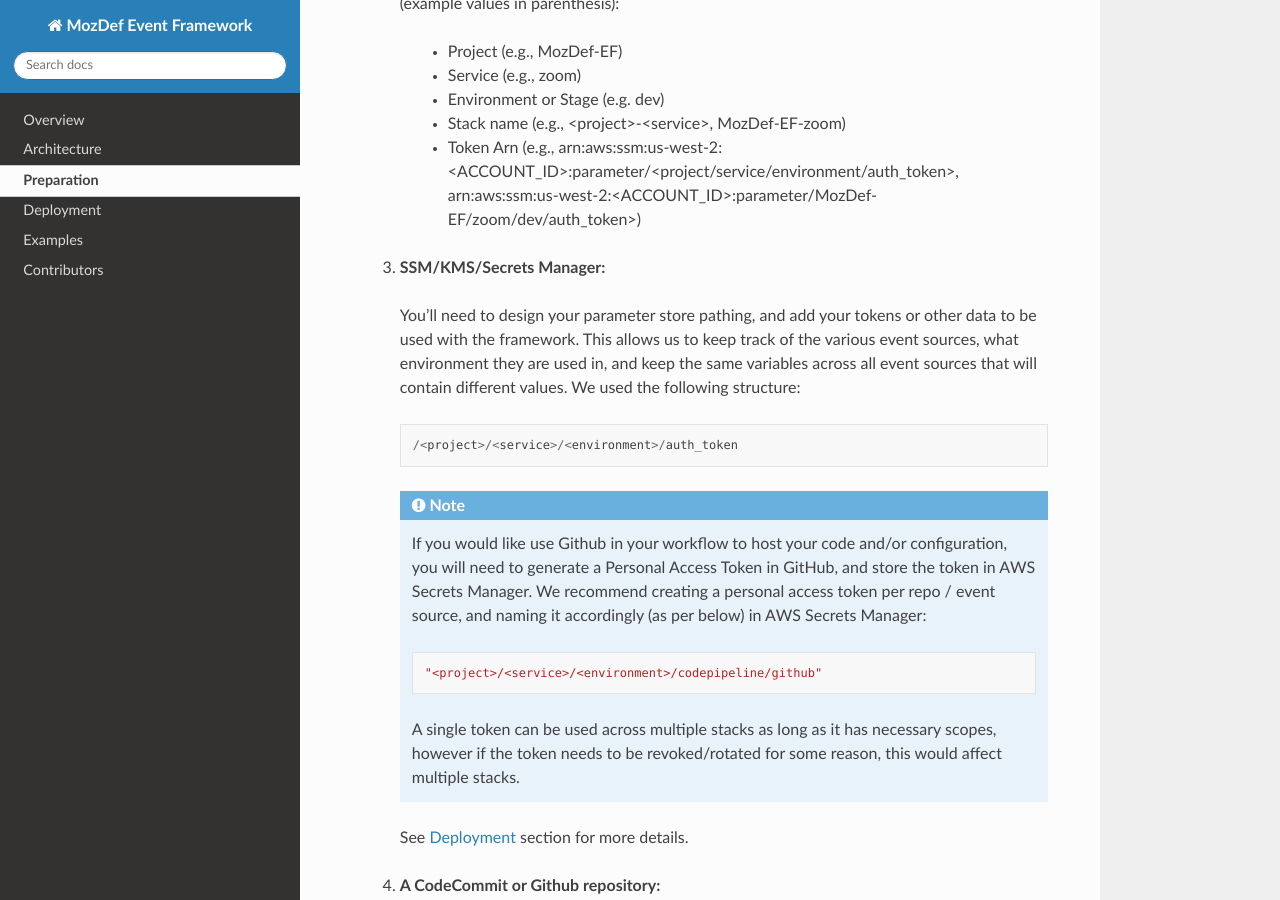
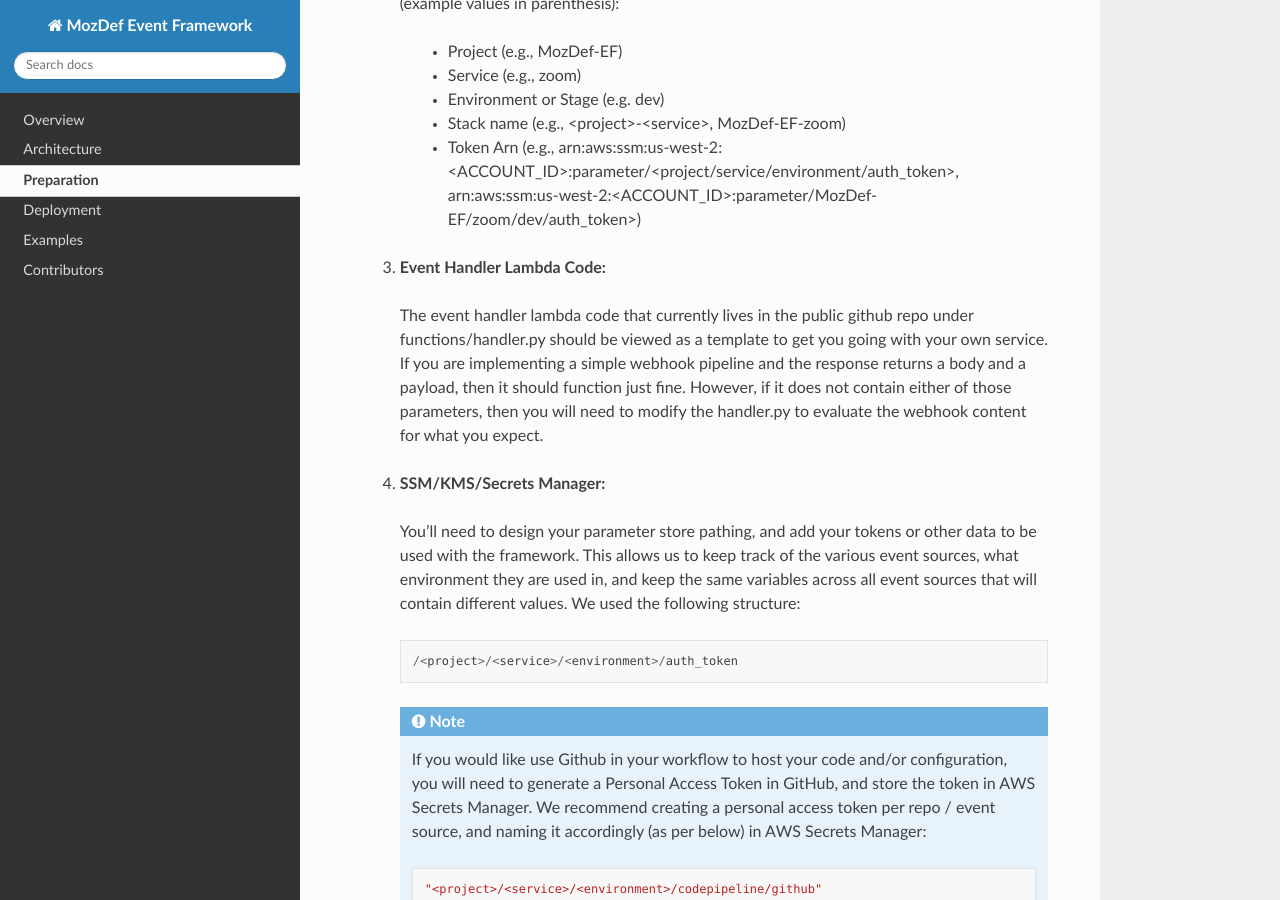
Before and after one commit to mozilla/mozdef-event-framework, a Sphinx documentation site: the page built from docs/source/usage/preparation.rst, in a window 1280 px wide and 900 px high, scrolled down 408 px. Built offline with Sphinx 7.4.7 and the Read the Docs theme 2.0.0, drawn with Linux system fonts in a browser that asks for light colours.

Commit message:
updating to include lambda expectations and modify toggle headers

```diff
--- a/docs/source/overview.rst
+++ b/docs/source/overview.rst
@@ -58,7 +58,7 @@ Dataflow Diagram
 *****************
 
 .. toggle-header::
-    :header: **Data Flow Using Zoom Service:**
+    :header: **Example Data Flow Using Zoom's Webhook:**
 
       Example Dataflow using Zoom's Webhook
 
--- a/docs/source/usage/preparation.rst
+++ b/docs/source/usage/preparation.rst
@@ -18,8 +18,13 @@ To deploy this framework you will need the following established:
         * Stack name (e.g., <project>-<service>, MozDef-EF-zoom)
         * Token Arn (e.g., arn:aws:ssm:us-west-2:<ACCOUNT_ID>:parameter/<project/service/environment/auth_token>, arn:aws:ssm:us-west-2:<ACCOUNT_ID>:parameter/MozDef-EF/zoom/dev/auth_token>)
 
+    3. **Event Handler Lambda Code:**
 
-    3. **SSM/KMS/Secrets Manager:**
+      The event handler lambda code that currently lives in the public github repo under functions/handler.py should be viewed as a template to get you going with your own service.
+      If you are implementing a simple webhook pipeline and the response returns a body and a payload, then it should function just fine. However, if it does not contain either of those parameters,
+      then you will need to modify the handler.py to evaluate the webhook content for what you expect.
+
+    4. **SSM/KMS/Secrets Manager:**
 
       You'll need to design your parameter store pathing, and add your tokens or other data to be used with the framework. This allows us to keep track of the various event sources, what environment they are used in, and keep the same variables across all event sources that will contain different values.
       We used the following structure::
```
Also changed, not shown: other parts of docs/source/overview.rst (+2 -2 lines), other parts of docs/source/usage/preparation.rst (+3 -3 lines).
